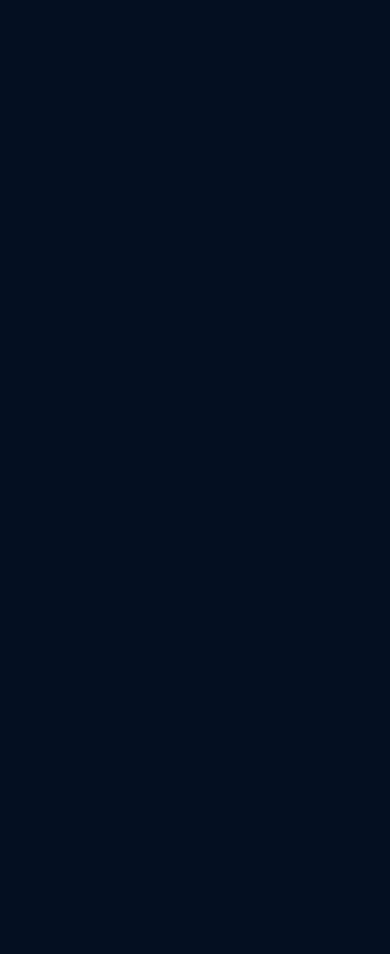
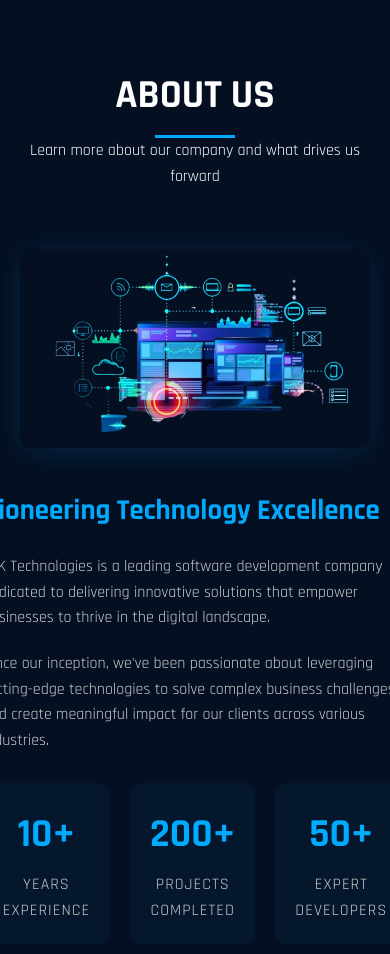
Before and after one commit to Allevandrose/react_IMK, a React (Vite) app: page / in a window 390 px wide. Shown: the part 880-1834 px from the top of the page. Before the commit the page ends 844 px from the top, so only its background shows below. Built offline with nearby package versions, Linux system fonts and the light colour scheme.

Commit message:
added about page

```diff
--- a/index.html
+++ b/index.html
@@ -10,6 +10,14 @@
       crossorigin="anonymous"
       referrerpolicy="no-referrer"
     />
+    <!-- Google Fonts -->
+    <link rel="preconnect" href="https://fonts.googleapis.com" />
+    <link rel="preconnect" href="https://fonts.gstatic.com" crossorigin />
+    <link
+      href="https://fonts.googleapis.com/css2?family=Rajdhani:wght@300;400;500;600;700&display=swap"
+      rel="stylesheet"
+    />
+    <!-- fonts end -->
     <meta name="viewport" content="width=device-width, initial-scale=1.0" />
     <title>Vite + React</title>
   </head>
--- a/src/App.jsx
+++ b/src/App.jsx
@@ -1,22 +1,23 @@
-import { useState } from 'react'
-import reactLogo from './assets/react.svg'
-import viteLogo from '/vite.svg'
-import './App.css'
+import { useState } from "react";
+import reactLogo from "./assets/react.svg";
+import viteLogo from "/vite.svg";
+import "./App.css";
+import "./assets/css/General.css";''
 // import Greet from './components/Greet'
-import Test from './components/test'
-import Hero from './components/Hero'
+import Test from "./components/test";
+import Hero from "./components/Hero";
+import About from "./components/About";
 
 function App() {
-  const [count, setCount] = useState(0)
 
   return (
-    <>
-     <body>
-     <Test/>
-     <Hero/>
-     </body>
-    </>
-  )
+
+      <body>
+        <Test />
+        <Hero />
+        <About />
+      </body>
+  );
 }
 
-export default App
+export default App;
--- /dev/null
+++ b/src/assets/css/About.css
@@ -0,0 +1,101 @@
+
+/* About Section */
+.section {
+    padding: 100px 0;
+  }
+
+  .section-header {
+    text-align: center;
+    margin-bottom: 60px;
+  }
+
+  .section-header h2 {
+    font-size: 2.5rem;
+    text-transform: uppercase;
+    margin-bottom: 10px;
+    position: relative;
+    display: inline-block;
+  }
+
+  .section-header h2::after {
+    content: '';
+    position: absolute;
+    bottom: -10px;
+    left: 50%;
+    transform: translateX(-50%);
+    width: 80px;
+    height: 3px;
+    background-color: var(--primary-accent);
+  }
+
+  .about-content {
+    display: flex;
+    align-items: center;
+    gap: 40px;
+  }
+
+  .about-img {
+    flex: 1;
+    border-radius: 10px;
+    overflow: hidden;
+    box-shadow: var(--box-shadow);
+  }
+
+  .about-img img {
+    width: 100%;
+    height: auto;
+    display: block;
+    transition: transform 0.5s ease;
+  }
+
+  .about-img:hover img {
+    transform: scale(1.05);
+  }
+
+  .about-text {
+    flex: 1;
+  }
+
+  .about-text h3 {
+    font-size: 1.8rem;
+    margin-bottom: 20px;
+    color: var(--primary-accent);
+  }
+
+  .about-text p {
+    margin-bottom: 20px;
+    color: var(--text-secondary);
+  }
+
+  .stats {
+    display: grid;
+    grid-template-columns: repeat(3, 1fr);
+    gap: 20px;
+    margin-top: 30px;
+  }
+
+  .stat-item {
+    text-align: center;
+    padding: 20px;
+    background-color: rgba(0, 170, 255, 0.05);
+    border-radius: 10px;
+    transition: transform 0.3s ease, box-shadow 0.3s ease;
+  }
+
+  .stat-item:hover {
+    transform: translateY(-5px);
+    box-shadow: var(--box-shadow);
+  }
+
+  .stat-item h4 {
+    font-size: 2.5rem;
+    color: var(--primary-accent);
+    margin-bottom: 5px;
+  }
+
+  .stat-item p {
+    font-size: 1rem;
+    text-transform: uppercase;
+    letter-spacing: 1px;
+    margin: 0;
+  }
--- /dev/null
+++ b/src/assets/css/General.css
@@ -0,0 +1,82 @@
+:root {
+    --primary-bg: #040f21;
+    --primary-accent: #0af;
+    --secondary-accent: #06c;
+    --text-primary: #fff;
+    --text-secondary: #ccc;
+    --box-shadow: 0 4px 30px rgba(0, 170, 255, 0.15);
+    --glow: 0 0 10px rgba(0, 170, 255, 0.6);
+  }
+
+  * {
+    margin: 0;
+    padding: 0;
+    box-sizing: border-box;
+  }
+
+  body {
+    font-family: 'Rajdhani', sans-serif;
+    background-color: var(--primary-bg);
+    color: var(--text-primary);
+    line-height: 1.6;
+    overflow-x: hidden;
+  }
+
+  .container {
+    width: 100%;
+    max-width: 1200px;
+    margin: 0 auto;
+    padding: 0 20px;
+  }
+
+  /* Responsive Design */
+@media (max-width: 992px) {
+  .about-content {
+    flex-direction: column;
+  }
+
+  .hero h1 {
+    font-size: 3rem;
+  }
+}
+
+@media (max-width: 768px) {
+  .nav-toggle {
+    display: block;
+  }
+
+  .nav-menu {
+    position: fixed;
+    top: 90px;
+    left: 0;
+    width: 100%;
+    background-color: rgba(4, 15, 33, 0.95);
+    flex-direction: column;
+    align-items: center;
+    padding: 20px 0;
+    clip-path: polygon(0 0, 100% 0, 100% 0, 0 0);
+    transition: all 0.4s ease-out;
+    backdrop-filter: blur(10px);
+  }
+
+  .nav-menu.active {
+    clip-path: polygon(0 0, 100% 0, 100% 100%, 0 100%);
+    box-shadow: var(--box-shadow);
+  }
+
+  .nav-menu li {
+    margin: 15px 0;
+  }
+
+  .stats {
+    grid-template-columns: 1fr;
+  }
+
+  .hero h1 {
+    font-size: 2.5rem;
+  }
+
+  .section {
+    padding: 70px 0;
+  }
+}
--- a/src/assets/css/Nav.css
+++ b/src/assets/css/Nav.css
@@ -1,33 +1,3 @@
-:root {
-    --primary-bg: #040f21;
-    --primary-accent: #0af;
-    --secondary-accent: #06c;
-    --text-primary: #fff;
-    --text-secondary: #ccc;
-    --box-shadow: 0 4px 30px rgba(0, 170, 255, 0.15);
-    --glow: 0 0 10px rgba(0, 170, 255, 0.6);
-  }
-
-  * {
-    margin: 0;
-    padding: 0;
-    box-sizing: border-box;
-  }
-
-  body {
-    font-family: 'Rajdhani', sans-serif;
-    background-color: var(--primary-bg);
-    color: var(--text-primary);
-    line-height: 1.6;
-    overflow-x: hidden;
-  }
-
-  .container {
-    width: 100%;
-    max-width: 1200px;
-    margin: 0 auto;
-    padding: 0 20px;
-  }
 
   /* Header & Navigation */
   header {
--- /dev/null
+++ b/src/components/About.jsx
@@ -0,0 +1,52 @@
+import React from "react";
+import '../assets/css/About.css'; // Import the CSS file for styling
+import '../assets/css/General.css';
+import team from '../assets/images/team.png';
+
+const About = () => {
+  return (
+    <section id="about" class="section">
+      <div class="container">
+        <div class="section-header">
+          <h2>About Us</h2>
+          <p>Learn more about our company and what drives us forward</p>
+        </div>
+        <div class="about-content">
+          <div class="about-img">
+            <img src={team} alt="IMK Technologies Team" />
+          </div>
+          <div class="about-text">
+            <h3>Pioneering Technology Excellence</h3>
+            <p>
+              IMK Technologies is a leading software development company
+              dedicated to delivering innovative solutions that empower
+              businesses to thrive in the digital landscape.
+            </p>
+            <p>
+              Since our inception, we've been passionate about leveraging
+              cutting-edge technologies to solve complex business challenges and
+              create meaningful impact for our clients across various
+              industries.
+            </p>
+            <div class="stats">
+              <div class="stat-item">
+                <h4>10+</h4>
+                <p>Years Experience</p>
+              </div>
+              <div class="stat-item">
+                <h4>200+</h4>
+                <p>Projects Completed</p>
+              </div>
+              <div class="stat-item">
+                <h4>50+</h4>
+                <p>Expert Developers</p>
+              </div>
+            </div>
+          </div>
+        </div>
+      </div>
+    </section>
+  );
+};
+
+export default About;
--- a/src/components/Hero.jsx
+++ b/src/components/Hero.jsx
@@ -1,5 +1,7 @@
 import React from "react";
-import '../assets/css/Hero.css'
+import '../assets/css/Hero.css';
+import '../assets/css/General.css';
+
 
 
 const Hero = () =>{
--- a/src/components/Test.jsx
+++ b/src/components/Test.jsx
@@ -1,6 +1,8 @@
 import { useEffect, useState } from 'react';
 import logo from '../assets/images/logo.png';
 import '../assets/css/Nav.css'; // Optional: If you have your styles there
+import '../assets/css/General.css';
+
 
 const Test = () => {
   const [scrolled, setScrolled] = useState(false);
```
